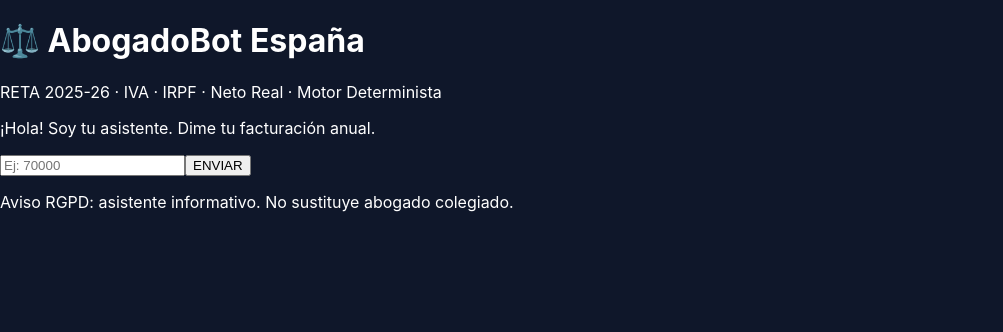
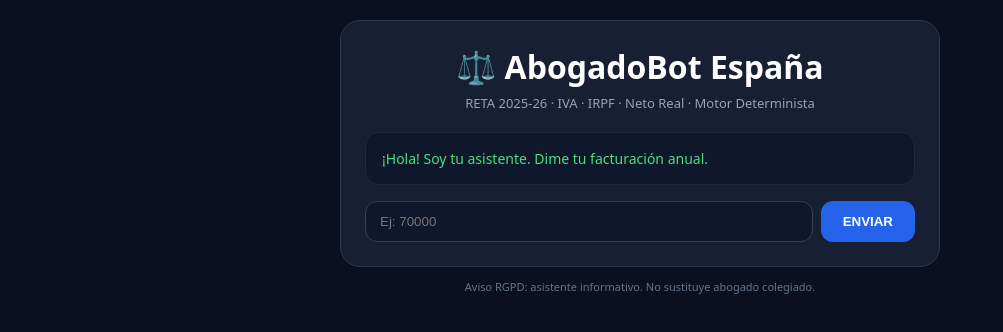
Before and after one commit to joasro901216-source/abogadobot-final, a React (Vite) app in the folder frontend/: page / in a window 1280 px wide. Shown: the top 332 px of the page, without its empty margins (0-1003 px from the left). Built offline with nearby package versions, Linux system fonts and the light colour scheme.

Commit message:
Update App.jsx

```diff
--- a/frontend/src/App.jsx
+++ b/frontend/src/App.jsx
@@ -1,61 +1,61 @@
 import { useState } from 'react'
 
-function App() {
-  const [facturacion, setFacturacion] = useState('')
-  const [resultado, setResultado] = useState(null)
+export default function App(){
+  const [input,setInput]=useState('')
+  const [res,setRes]=useState(null)
 
-  const calcular = () => {
-    const f = parseFloat(facturacion.replace('k','000')) || 0
-    if(f < 100) { setResultado('Escribe una facturación válida, ej: 70000'); return; }
+  const calc=()=>{
+    let txt=input.replace(/[^0-9kK]/g,'').toLowerCase()
+    let f=0
+    if(txt.includes('k')) f=parseFloat(txt)*1000
+    else f=parseFloat(txt)
+    if(!f || f<100){ setRes('Pon ejemplo: 70000 o 120000'); return }
 
-    let retaMes = 230
-    if(f > 6700 && f <= 15000) retaMes = 294
-    else if(f > 15000 && f <= 30000) retaMes = 350
-    else if(f > 30000 && f <= 50000) retaMes = 425
-    else if(f > 50000) retaMes = 530
+    let mes=230
+    if(f>6700 && f<=15000) mes=294
+    else if(f>15000 && f<=30000) mes=350
+    else if(f>30000 && f<=50000) mes=425
+    else if(f>50000) mes=530
 
-    const retaAnual = retaMes * 12
-    const gastos = f * 0.3
-    const base = f - gastos - retaAnual
-    const irpf = base * 0.20
-    const neto = base - irpf
+    const anual=mes*12
+    const gastos=Math.round(f*0.3)
+    const base=Math.round(f-gastos-anual)
+    const irpf=Math.round(base*0.20)
+    const neto=Math.round(base-irpf)
 
-    setResultado(`
-      Facturación: ${f.toLocaleString()} €/año
-      Tramo RETA 2025-26: ${retaMes} €/mes
-      RETA anual: ${retaAnual.toLocaleString()} €
-      Gastos 30%: ${gastos.toLocaleString()} €
-      Base: ${base.toLocaleString()} €
-      IRPF 20%: ${irpf.toLocaleString()} €
-      NETO: ${neto.toLocaleString()} €/año
-    `)
+    setRes({f,mes,anual,gastos,base,irpf,neto})
   }
 
-  return (
-    <div className="min-h-screen bg-[#0a0e1a] text-white flex flex-col items-center p-4">
-      <div className="w-full max-w-2xl mt-10">
-        <div className="bg-[#1a2332] rounded-2xl p-6 border border-[#2a3a52] shadow-2xl">
-          <h1 className="text-3xl font-bold text-center mb-2">⚖️ AbogadoBot España</h1>
-          <p className="text-center text-slate-400 mb-6 text-sm">RETA 2025-26 · IVA · IRPF · Neto Real · Motor Determinista</p>
+  return(
+    <div style={{minHeight:'100vh',background:'#0a1020',color:'white',display:'flex',justifyContent:'center',padding:'20px',fontFamily:'system-ui'}}>
+      <div style={{width:'100%',maxWidth:'600px'}}>
+        <div style={{background:'#162032',borderRadius:'20px',padding:'24px',border:'1px solid #2a3a55'}}>
+          <h1 style={{fontSize:'32px',fontWeight:'800',textAlign:'center',margin:0}}>⚖️ AbogadoBot España</h1>
+          <p style={{textAlign:'center',color:'#94a3b8',fontSize:'13px',marginTop:'6px'}}>RETA 2025-26 · IVA · IRPF · Neto Real · Motor Determinista</p>
 
-          <div className="bg-[#0f172a] p-4 rounded-xl mb-4 border border-[#1e293b]">
-            <p className="text-emerald-400 text-sm">¡Hola! Soy tu asistente. Dime tu facturación anual.</p>
-            {resultado && <pre className="whitespace-pre-wrap mt-3 text-sm text-slate-200 leading-6">{resultado}</pre>}
+          <div style={{background:'#0f172a',borderRadius:'14px',padding:'16px',marginTop:'20px',border:'1px solid #1e293b'}}>
+            <p style={{color:'#4ade80',fontSize:'14px',margin:0}}>¡Hola! Soy tu asistente. Dime tu facturación anual.</p>
+            {res && typeof res==='object' && (
+              <div style={{marginTop:'16px',background:'#1e293b',padding:'14px',borderRadius:'10px',fontSize:'14px',lineHeight:'1.7'}}>
+                <div>Facturación: <b>{res.f.toLocaleString()} €/año</b></div>
+                <div>Tramo RETA 2025-26: <b style={{color:'#60a5fa'}}>{res.mes} €/mes</b></div>
+                <div>RETA anual: {res.anual.toLocaleString()} €</div>
+                <div>Gastos 30%: {res.gastos.toLocaleString()} €</div>
+                <div>Base: {res.base.toLocaleString()} €</div>
+                <div>IRPF 20%: {res.irpf.toLocaleString()} €</div>
+                <div style={{marginTop:'8px',paddingTop:'8px',borderTop:'1px solid #334155',fontSize:'16px'}}>NETO: <b style={{color:'#22c55e'}}>{res.neto.toLocaleString()} €/año</b></div>
+              </div>
+            )}
+            {res && typeof res==='string' && <p style={{marginTop:'12px',color:'#fbbf24'}}>{res}</p>}
           </div>
 
-          <div className="flex gap-2">
-            <input
-              value={facturacion}
-              onChange={e=>setFacturacion(e.target.value)}
-              placeholder="Ej: 70000"
-              className="flex-1 bg-[#0f172a] border border-[#2a3a52] rounded-xl px-4 py-3 outline-none focus:border-blue-500"
-            />
-            <button onClick={calcular} className="bg-blue-600 hover:bg-blue-500 px-6 py-3 rounded-xl font-bold">ENVIAR</button>
+          <div style={{display:'flex',gap:'8px',marginTop:'16px'}}>
+            <input value={input} onChange={e=>setInput(e.target.value)} placeholder="Ej: 70000" style={{flex:1,background:'#0f172a',border:'1px solid #334155',borderRadius:'12px',padding:'12px 14px',color:'white',outline:'none'}}/>
+            <button onClick={calc} style={{background:'#2563eb',border:'none',borderRadius:'12px',padding:'0 22px',color:'white',fontWeight:'700',cursor:'pointer'}}>ENVIAR</button>
           </div>
         </div>
-        <p className="text-center text-[11px] text-slate-500 mt-4">Aviso RGPD: asistente informativo. No sustituye abogado colegiado.</p>
+        <p style={{textAlign:'center',fontSize:'11px',color:'#64748b',marginTop:'12px'}}>Aviso RGPD: asistente informativo. No sustituye abogado colegiado.</p>
       </div>
     </div>
   )
 }
-export default App
```
